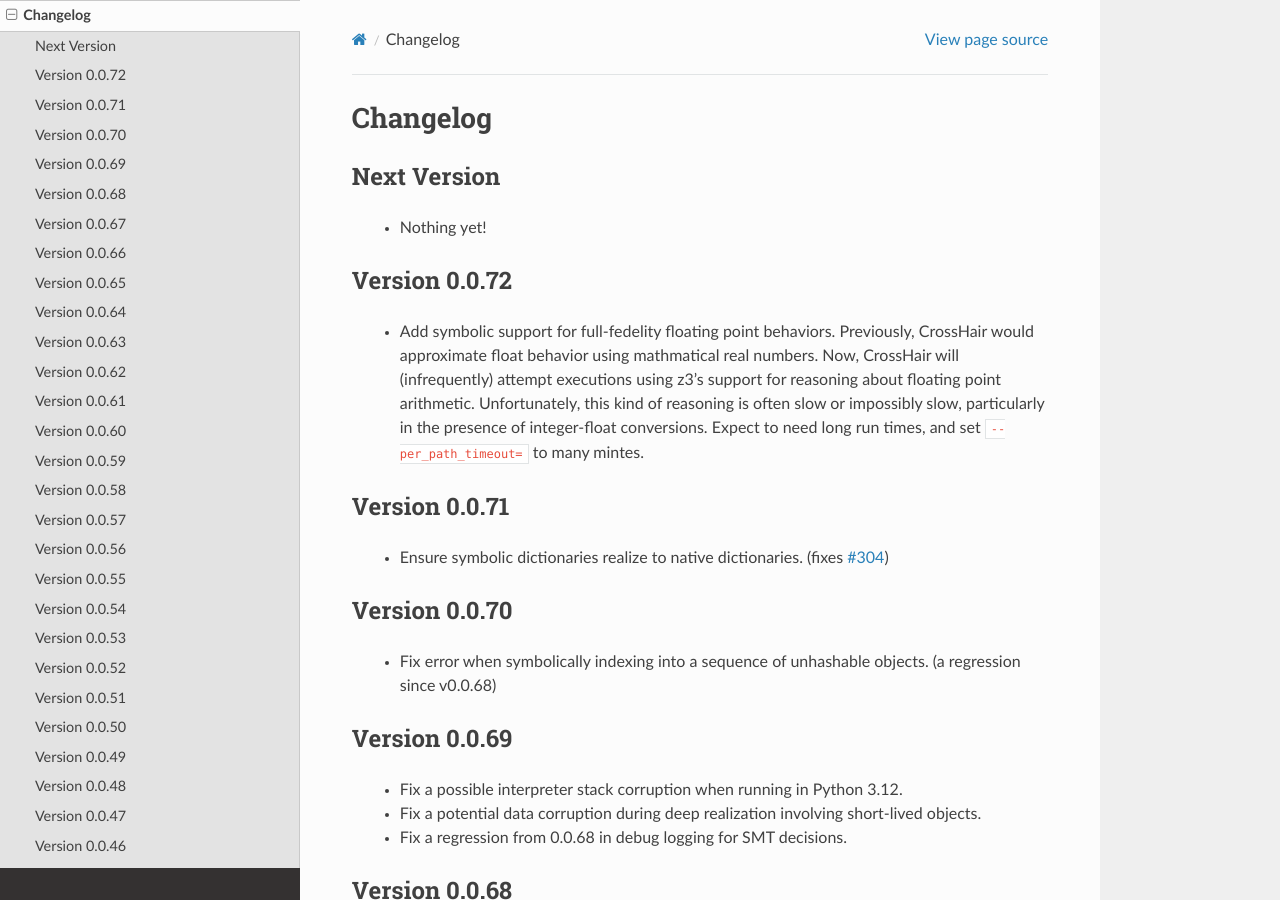
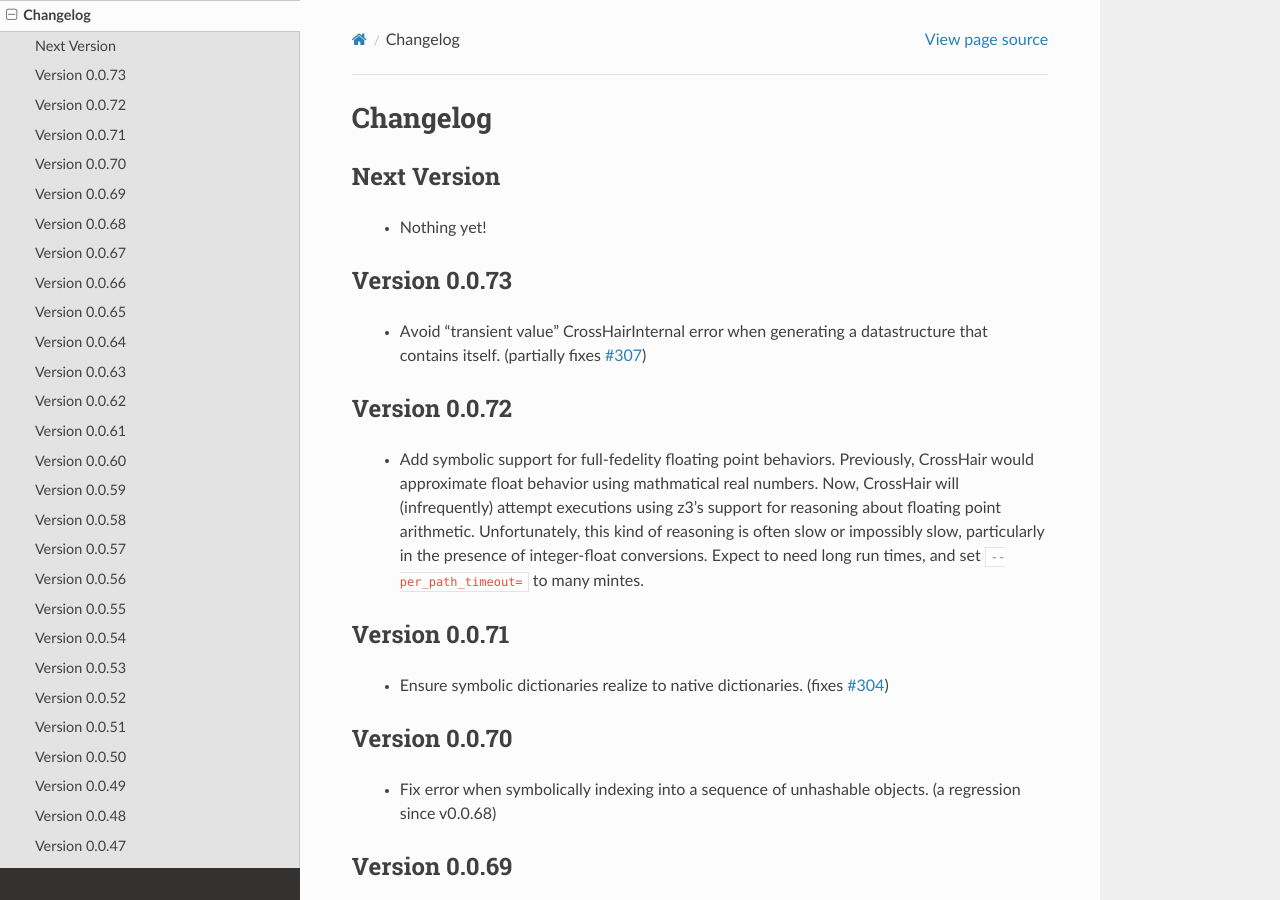
Before and after one commit to pschanely/CrossHair, a Sphinx documentation site: the page built from doc/source/changelog.rst, in a window 1280 px wide and 900 px high. Built offline with Sphinx 7.4.7 and the Read the Docs theme 2.0.0, drawn with Linux system fonts in a browser that asks for light colours; the version number is read from the project's files by our own code.

Commit message:
Update changelog

```diff
--- a/doc/source/changelog.rst
+++ b/doc/source/changelog.rst
@@ -7,6 +7,14 @@
 ------------
 
   * Nothing yet!
+
+
+Version 0.0.73
+--------------
+
+  * Avoid "transient value" CrossHairInternal error when generating a
+    datastructure that contains itself.
+    (partially fixes `#307 <https://github.com/pschanely/CrossHair/issues/307>`__)
 
 
 Version 0.0.72
```
